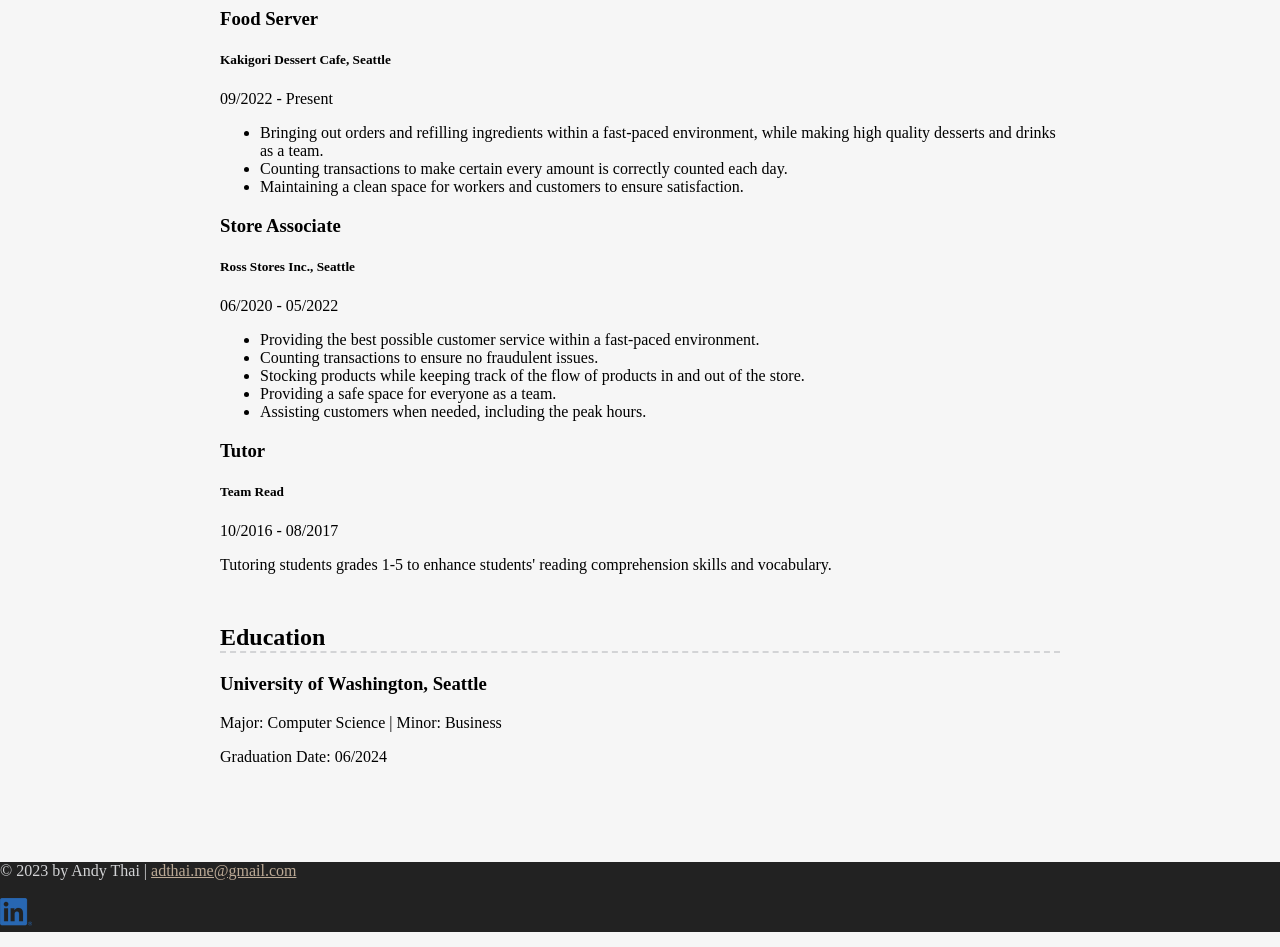
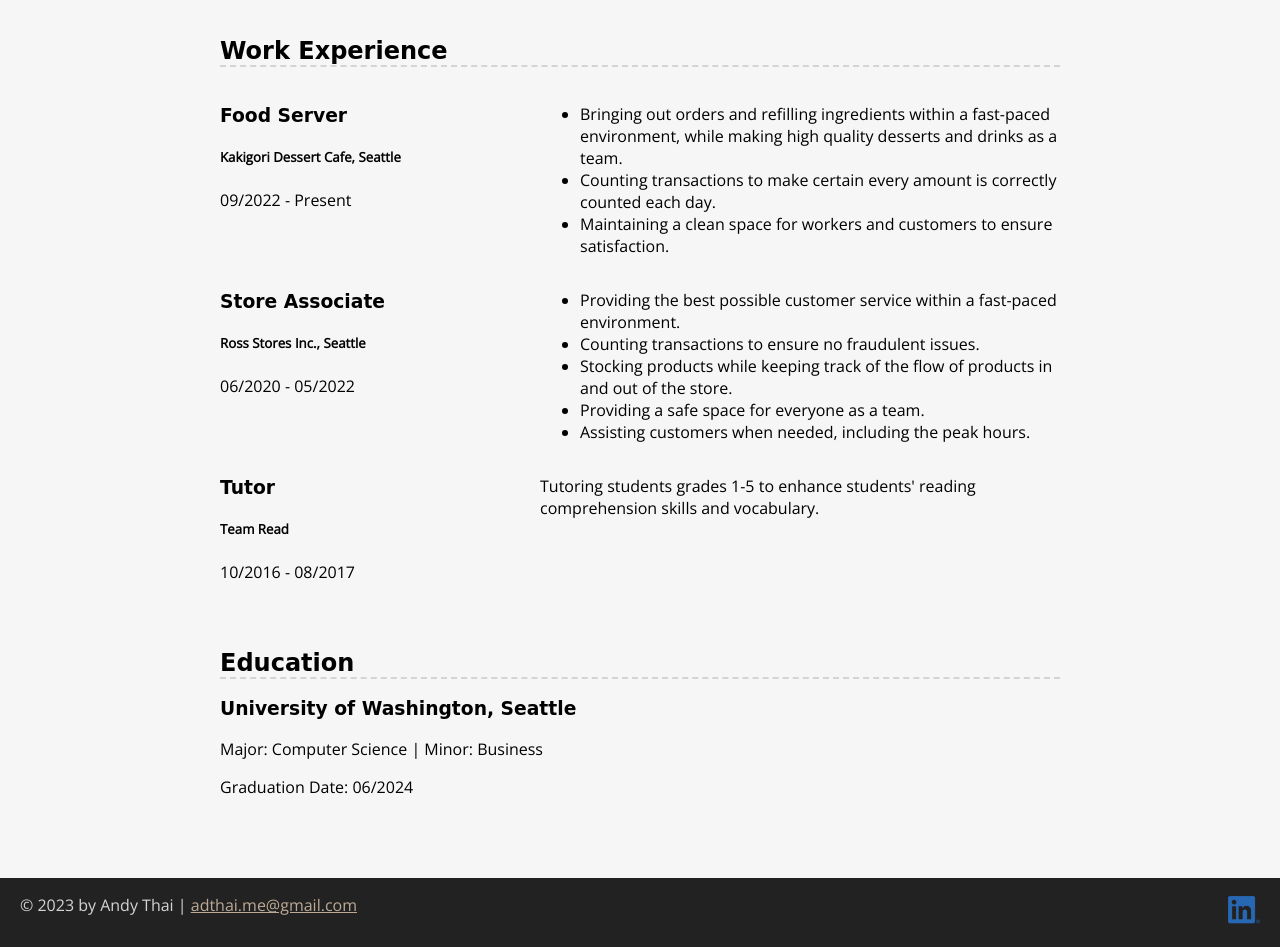
Before and after one commit to adthai/introduction, a plain HTML site: page resume.html in a window 1280 px wide. Shown: the part 1220-2167 px from the top of the page. Drawn offline with nearby package versions, Linux system fonts and the light colour scheme.

Commit message:
changing fonts and spacing between each section

```diff
--- a/css/styles.css
+++ b/css/styles.css
@@ -31,6 +31,11 @@ html, body {
 body {
     background: #f6f6f6;
     margin: 0;
+    font-family: 'Open Sans', sans-serif;
+}
+
+h1, h2, h3 {
+    font-family: 'Caveat', cursive;
 }
 
 /* links */
@@ -76,12 +81,20 @@ footer a:hover {
 .home {
     background: url(../images/bg-home-office-studio.jpg) no-repeat;
     background-size: cover;
+    display: flex;
+    flex-direction: column;
 }
 
 /*adding white background on text to visibly see better*/
 
 .home .content-wrapper {
     background: rgb(255 255 255 / 0.9);
+    flex: 1 0 auto;
+}
+
+.content-bg {
+    background: rgb(255 255 255 / 0.9);
+    padding: 30px;
 }
 /* RESUME
 -----------------------------*/
@@ -131,7 +144,12 @@ jobs I have put in.*/
 
 /* Work Experience
 -----------------------------*/
+.work-item {
+    display: grid;
+    grid-template-columns: 300px 1fr;
+    column-gap: 20px;
 
+}
 
 /* Education
 -----------------------------*/
@@ -141,7 +159,10 @@ jobs I have put in.*/
 ----------------------------f-*/
 footer {
     background: #222;
-    color: #d3d4d6
+    color: #d3d4d6;
+    display: flex;
+    justify-content: space-between;
+    padding: 0 20px;
 }
 
 .socials {
@@ -150,7 +171,15 @@ footer {
 }
 .socials li {
     display: inline-block;
+    margin-left: 10px;
+
 }
 .socials img {
     width: 32px;
 }
+
+/*changing opacity of img in footer when hovering*/
+.socials img:hover {
+    opacity: 0.5;
+
+}
--- a/resume.html
+++ b/resume.html
@@ -5,6 +5,9 @@
         <meta charset="UTF-8">
         <meta name="viewport"  content="width=device-width, initial-scale=1">
         <title>Resume | Andy Thai | CS @ University of Washington</title>
+        <link rel="preconnect" href="httpsL//fonts.googleapis.com">
+        <link rel="preconnect" href="https://fonts.gstatic.com" crossorigin>
+        <link href="https://fonts.googleapis.com/css2?family=Open+Sans:wght@300&display=swap" rel="stylesheet">
         <link rel="stylesheet" href="css/styles.css">
       </head>
       <body class="resume">
@@ -57,20 +60,27 @@
             <!-- Start content edits below this line.  -->
             <h2>Work Experience</h2>
             <!-- To add more items, copy this whole <section></section> block -->
-            <section>
+            <section class="work-item">
+              <div class="work-details">
                 <h3>Food Server</h3>
                 <h5>Kakigori Dessert Cafe, Seattle</h5>
                 <p>09/2022 - Present</p>
+              </div>
+              <div class="work-summary">
                 <ul>
                   <li>Bringing out orders and refilling ingredients within a fast-paced environment, while making high quality desserts and drinks as a team. </li>
                   <li>Counting transactions to make certain every amount is correctly counted each day.</li>
                   <li>Maintaining a clean space for workers and customers to ensure satisfaction.</li>
                 </ul>
+              </div>
             </section>
-            <section>
+            <section class="work-item">
+              <div class="work-details">
                 <h3> Store Associate</h3>
                 <h5> Ross Stores Inc., Seattle</h5>
                 <p> 06/2020 - 05/2022</p>
+              </div>
+              <div class="work-summary">
                 <ul>
                   <li>Providing the best possible customer service within a fast-paced environment. </li>
                   <li>Counting transactions to ensure no fraudulent issues.</li>
@@ -78,13 +88,18 @@
                   <li>Providing a safe space for everyone as a team. </li>
                   <li>Assisting customers when needed, including the peak hours.</li>
                 </ul>
+              </div>
             </section>
 
-            <section>
+            <section class="work-item">
+              <div class="work-details">
                 <h3>Tutor</h3>
                 <h5>Team Read</h5>
                 <p>10/2016 - 08/2017</p>
+              </div>
+            <div class="work-summary">
                 <p> Tutoring students grades 1-5 to enhance students' reading comprehension skills and vocabulary.</p>
+              </div>
             </section>
 
             <!-- End content edits here. -->
```
Also changed, not shown: index.html (+9 -3 lines), 1 other file. Lines whose indentation alone changed are shown as unchanged.
